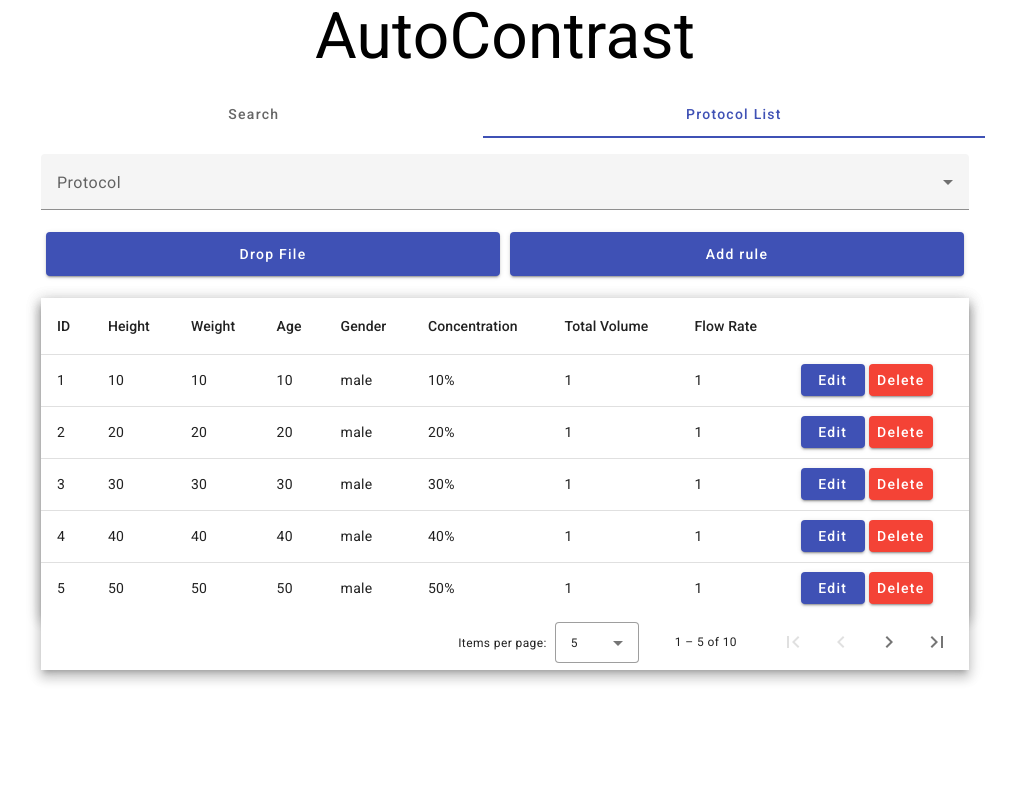
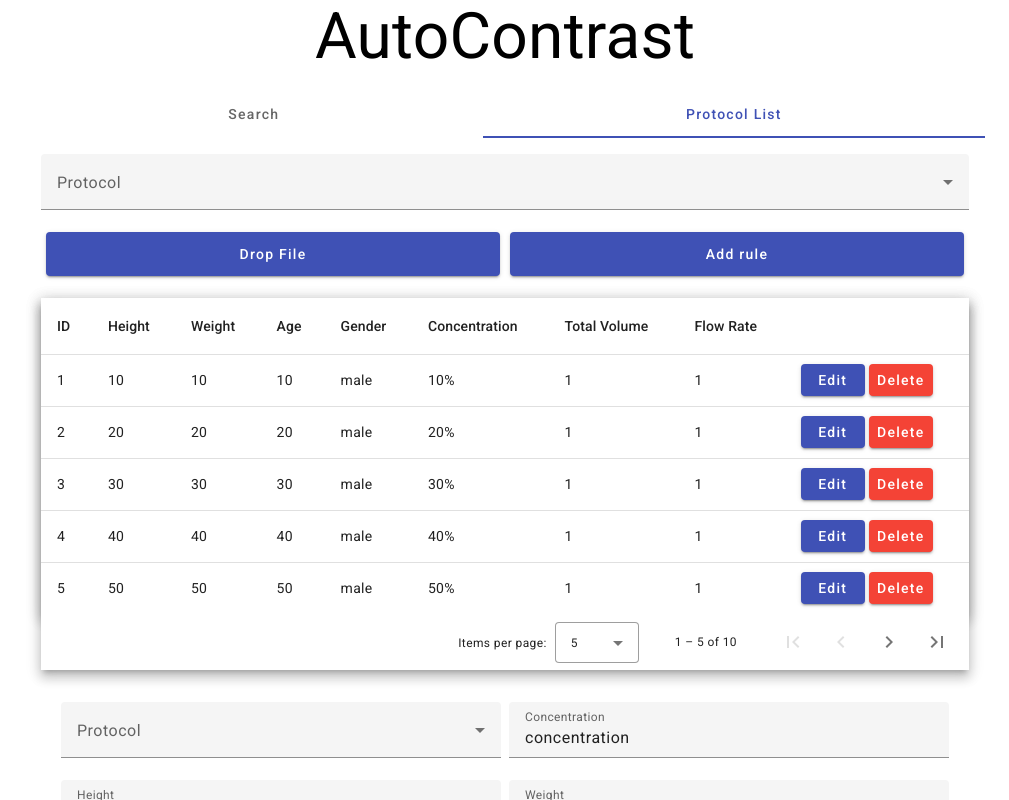
Before and after one commit to mingxinyVibrantAmerica/xinyuan, an Angular app: page / in a window 1280 px wide. Both pictures are taken after a click on the tab "Protocol List". Shown: the top 800 px of the page, without its empty margins (135-1144 px from the left). Built offline with nearby package versions, Linux system fonts and the light colour scheme.

Commit message:
rule detail

```diff
--- a/src/app/edit/edit.component.html
+++ b/src/app/edit/edit.component.html
@@ -74,4 +74,5 @@
                    aria-label="Select page of periodic elements">
     </mat-paginator>
   </form>
+  <app-rule-detail></app-rule-detail>
 </div>
--- a/src/app/edit/edit.component.ts
+++ b/src/app/edit/edit.component.ts
@@ -10,6 +10,8 @@ import {MatTableDataSource, MatTableModule} from '@angular/material/table';
 import {MatPaginator, MatPaginatorModule} from '@angular/material/paginator';
 import { Food } from '../models/food.interface';
 import {PeriodicElement} from "../models/periodicElement.interface"
+import {RuleDetailComponent} from "../rule-detail/rule-detail.component";
+
 
 const ELEMENT_DATA: PeriodicElement[] = [
   {index: 1, height: 10, weight: 10, age: 10, gender: 'male', concentration: '10%', totalVolume: 1, flowRate: 1},
@@ -27,7 +29,7 @@ const ELEMENT_DATA: PeriodicElement[] = [
 @Component({
   selector: 'app-edit',
   standalone: true,
-  imports: [FormsModule, MatFormFieldModule, MatInputModule, MatSelectModule, MatIconModule, MatDividerModule, MatButtonModule, MatTableModule, MatPaginatorModule],
+  imports: [FormsModule, MatFormFieldModule, MatInputModule, MatSelectModule, MatIconModule, MatDividerModule, MatButtonModule, MatTableModule, MatPaginatorModule, RuleDetailComponent],
   templateUrl: './edit.component.html',
   styleUrl: './edit.component.css'
 })
--- /dev/null
+++ b/src/app/rule-detail/rule-detail.component.html
@@ -0,0 +1,36 @@
+<div class="flex flex-col container" style="width: 100%">
+    <form class="example-form flex flex-wrap">
+        <mat-form-field class="w-1/2 px-1">
+            <mat-label>Protocol</mat-label>
+            <mat-select>
+                @for (food of foods; track food) {
+                <mat-option [value]="food.value">{{food.viewValue}}</mat-option>
+                }
+            </mat-select>
+        </mat-form-field>
+        <mat-form-field class="w-1/2 px-1 ">
+            <mat-label>Concentration</mat-label>
+            <input matInput placeholder="" value="concentration">
+        </mat-form-field>
+        <mat-form-field class="w-1/2 px-1 ">
+            <mat-label>Height</mat-label>
+            <input matInput placeholder="" value="height">
+        </mat-form-field>
+        <mat-form-field class="w-1/2 px-1 ">
+            <mat-label>Weight</mat-label>
+            <input matInput placeholder="" value="weight">
+        </mat-form-field>
+        <mat-form-field class="w-1/2 px-1 ">
+            <mat-label>Age</mat-label>
+            <input matInput placeholder="" value="age">
+        </mat-form-field>
+        <mat-form-field class="w-1/2 px-1 ">
+            <mat-label>Gender</mat-label>
+            <input matInput placeholder="" value="gender">
+        </mat-form-field>
+    </form>
+    <div class="flex justify-around w-full" style="margin-bottom: 22px;" >
+        <button style="width: 49%; height: 56px;" mat-raised-button color="primary">Save</button>
+        <button style="width: 49%; height: 56px;" mat-raised-button color="warn">Cancel</button>
+    </div>
+</div>
--- /dev/null
+++ b/src/app/rule-detail/rule-detail.component.ts
@@ -0,0 +1,25 @@
+import { Component } from '@angular/core';
+import {MatInputModule} from '@angular/material/input';
+import {MatFormFieldModule} from '@angular/material/form-field';
+import {FormsModule} from '@angular/forms';
+import {MatSelectModule} from '@angular/material/select';
+import {MatIconModule} from '@angular/material/icon';
+import {MatDividerModule} from '@angular/material/divider';
+import {MatButtonModule} from '@angular/material/button';
+import { Food } from '../models/food.interface';
+import { CommonModule } from '@angular/common'; // Import CommonModule
+
+@Component({
+  selector: 'app-rule-detail',
+  standalone: true,
+  imports: [FormsModule, MatFormFieldModule, MatInputModule, MatSelectModule, MatIconModule, MatDividerModule, MatButtonModule, CommonModule],
+  templateUrl: './rule-detail.component.html',
+  styleUrl: './rule-detail.component.css'
+})
+export class RuleDetailComponent {
+  foods: Food[] = [
+    {value: 'steak-0', viewValue: 'Steak'},
+    {value: 'pizza-1', viewValue: 'Pizza'},
+    {value: 'tacos-2', viewValue: 'Tacos'},
+  ];
+}
```
Also changed, not shown: src/app/rule-detail/rule-detail.component.css (added), 1 other file (tests, documents, lock files or other folders).
